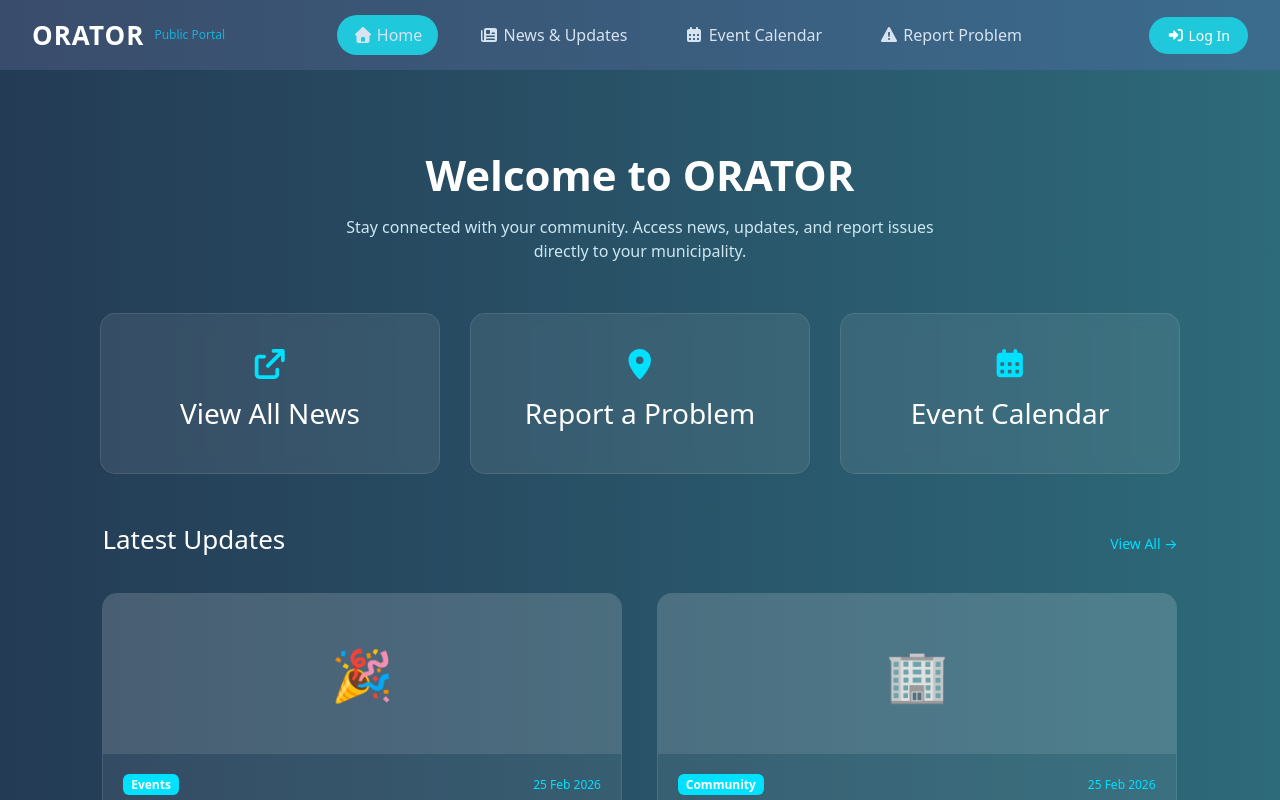
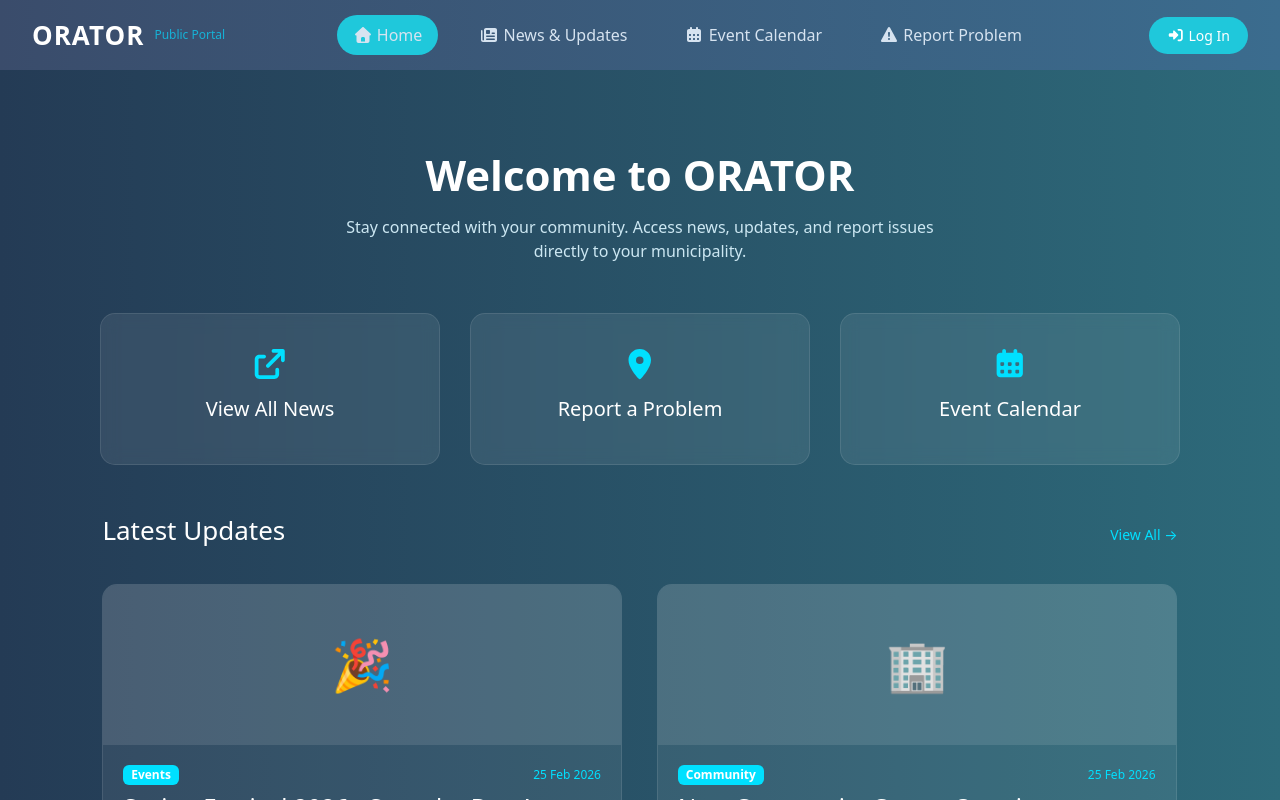
Before and after one commit to Junaid-Taqi/orator-public-portal, a React (Create React App) app: page / in a window 1280 px wide. Shown: the top 800 px of the page. Built offline with nearby package versions, Linux system fonts and the light colour scheme.

Commit message:
init commit

```diff
--- a/src/App.css
+++ b/src/App.css
@@ -528,6 +528,9 @@
 .news-card:hover {
   transform: translateY(-5px);
 }
+input.form-control::placeholder {
+    color: #fff;
+}
 
 .card-image-top {
   height: 250px;
--- a/src/components/Home.js
+++ b/src/components/Home.js
@@ -25,7 +25,7 @@ const Home = () => {
                             icon={faArrowUpRightFromSquare}
                             className="hero-icon"
                         />
-                        <h3>View All News</h3>
+                        <h5>View All News</h5>
                     </Link>
 
                     <Link to="/report" className="hero-card">
@@ -33,7 +33,7 @@ const Home = () => {
                             icon={faLocationDot}
                             className="hero-icon"
                         />
-                        <h3>Report a Problem</h3>
+                        <h5>Report a Problem</h5>
                     </Link>
 
                     <Link to="/calendar" className="hero-card">
@@ -41,7 +41,7 @@ const Home = () => {
                             icon={faCalendarDays}
                             className="hero-icon"
                         />
-                        <h3>Event Calendar</h3>
+                        <h5>Event Calendar</h5>
                     </Link>
                 </div>
             </section>
```
